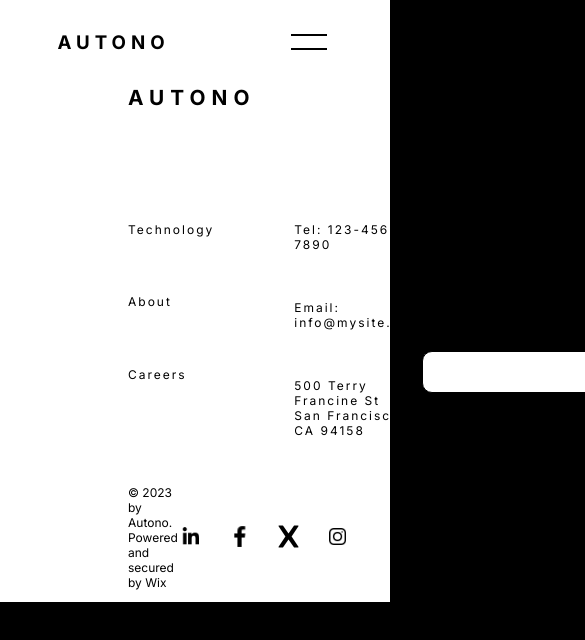
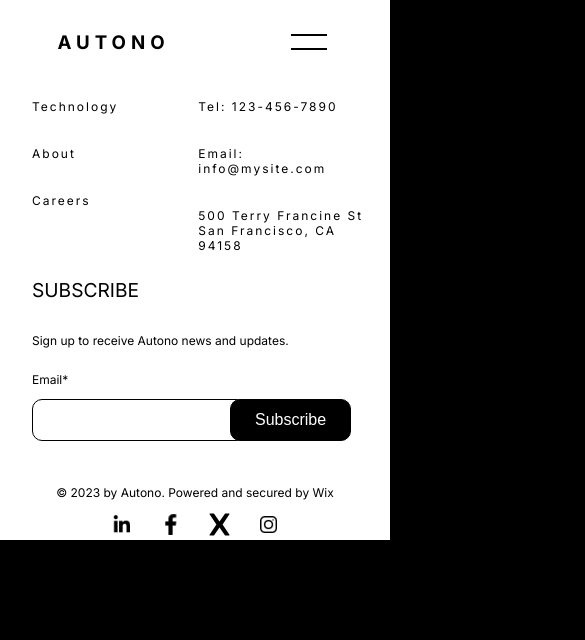
Before and after one commit to AdelHefny/Cars-Website, a Next.js app: page /Nav in a window 390 px wide. Shown: the top 640 px of the page, 585 px wide, since content can reach past the window. Built offline with nearby package versions, Linux system fonts and the light colour scheme.

Commit message:
added responsivity to the websites home page

```diff
--- a/app/components/blog Director/blogDirector.css
+++ b/app/components/blog Director/blogDirector.css
@@ -117,6 +117,7 @@
     .blogDirectorPadding{
         justify-content: center;
         padding: 0;
+        width: 91vw;
     }
     .contentAuto h3{
         padding: 0 0 2rem 2rem;
@@ -131,4 +132,7 @@
     .readMoreBtnBlog{
         bottom: 3rem;
     }
+    .contentAuto{
+        padding-right: 0rem;
+    }
 }
--- a/app/components/members/Members.module.css
+++ b/app/components/members/Members.module.css
@@ -3,6 +3,8 @@
     height: 120vh;
     z-index: 1000;
     color: black;
+    display: flex;
+
 }
 .membersContainer img{
     z-index: 1200;
@@ -100,6 +102,7 @@
     }
     .membersContainer img{
         height: 300px;
+        width: 381px;
     }
     .title{
         margin-bottom: 4rem;
@@ -107,4 +110,7 @@
         letter-spacing: 2px;
         font-size: 1.5rem;
     }
+    .count{
+        width: 8rem;
+    }
 }
--- a/app/footer/footer.module.css
+++ b/app/footer/footer.module.css
@@ -81,7 +81,7 @@
     border: black 2px solid;
     background-color: #e8e6e6;
 }
-.subInput:active{
+.subInput:focus{
     border: black 2px solid;
     background-color: #efa573;
 }
@@ -119,3 +119,49 @@
     gap: 1.5rem;
     align-items: center;
 }
+@media only screen and (max-width: 1024px) {
+
+}
+@media only screen and (max-width: 720px) {
+    .INFORMATION{
+        padding: 1rem 2rem;
+        display: flex;
+        flex-direction: column;
+        justify-content: center;
+        gap: 1rem;
+    }
+    .Subscribe{
+        letter-spacing: 0px;
+    }
+    .subInput{
+        width: 13rem;
+    }
+    .container{
+        flex-direction: column;
+        justify-content: start;
+        align-items: start;
+    }
+    .credits{
+        flex-direction: column;
+        justify-content: flex-start;
+        align-items: center;
+        padding-left: 0;
+        padding-right: 0rem;
+    }
+    .navigator{
+        justify-content: flex-start;
+        gap: 2rem;
+    }
+    .contactInfo{
+        justify-content: flex-start;
+        gap: 2rem;
+        width: 11rem;
+    }
+    .contactInfo p{
+        padding-bottom: 0rem;
+        width: 100%;
+    }
+    .contactInfoContainer{
+        gap: 2.5;
+    }
+}
```
Also changed, not shown: app/components/Industry/Industry.module.css (+23 -0 lines), app/components/careers/Careers.module.css (+29 -0 lines).
